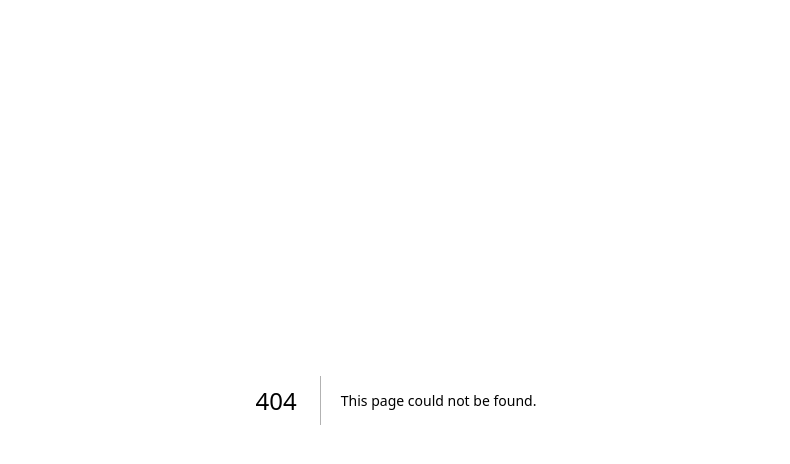
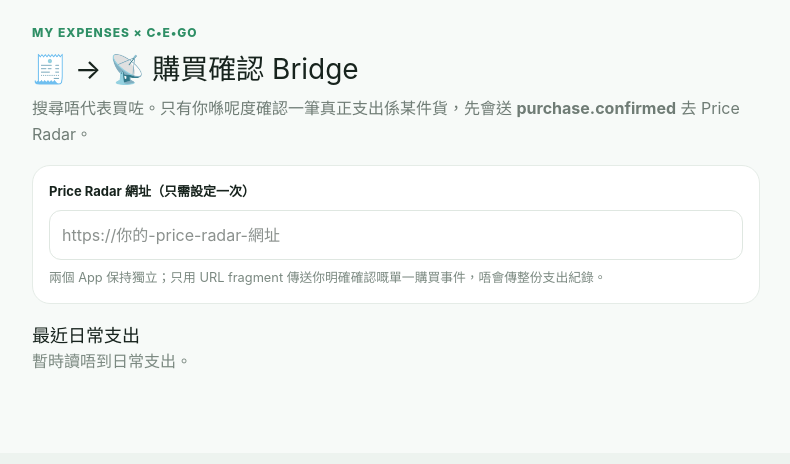
Before and after one commit to antony0899hk/my-expenses, a Next.js app: page /radar-bridge in a window 1280 px wide. Before the commit this address had no page. Shown: the top 464 px of the page, without its empty margins (244-1034 px from the left). Built offline with nearby package versions, Linux system fonts and the light colour scheme.

Commit message:
Add safe Price Radar purchase confirmation bridge

```diff
--- /dev/null
+++ b/app/radar-bridge/page.tsx
@@ -0,0 +1,106 @@
+"use client";
+
+import { useEffect, useMemo, useState } from "react";
+
+type Expense = { id:string; amount:number; currency:string; categoryId:string; subcategory?:string; date:string; note:string; expenseType?:string };
+type Category = { id:string; name:string };
+type Snapshot = { expenses?:Expense[]; categories?:Category[] };
+
+type PurchaseEvent = {
+  type:"purchase.confirmed";
+  eventVersion:1;
+  eventId:string;
+  expenseId:string;
+  productName:string;
+  purchaseDate:string;
+  amount:number;
+  currency:string;
+  category?:string;
+  subcategory?:string;
+  source:"my-expenses-user-confirmed";
+  confidence:1;
+  createdAt:string;
+};
+
+const SNAPSHOT_KEY="antony-app-data-v5";
+const RADAR_URL_KEY="cego-price-radar-url";
+const makeId=()=>`purchase-${Date.now().toString(36)}-${Math.random().toString(36).slice(2,8)}`;
+
+export default function RadarBridge(){
+  const [snapshot,setSnapshot]=useState<Snapshot>({});
+  const [radarUrl,setRadarUrl]=useState("");
+  const [editing,setEditing]=useState<Expense|null>(null);
+  const [productName,setProductName]=useState("");
+  const [message,setMessage]=useState("");
+
+  useEffect(()=>{
+    try{
+      const raw=localStorage.getItem(SNAPSHOT_KEY);
+      if(raw)setSnapshot(JSON.parse(raw));
+      setRadarUrl(localStorage.getItem(RADAR_URL_KEY)||"");
+    }catch{/* keep bridge usable even if old storage is malformed */}
+  },[]);
+
+  const categories=useMemo(()=>new Map((snapshot.categories||[]).map(c=>[c.id,c.name])),[snapshot.categories]);
+  const recent=useMemo(()=>(snapshot.expenses||[]).filter(e=>e.expenseType!=="travel").sort((a,b)=>b.date.localeCompare(a.date)).slice(0,20),[snapshot.expenses]);
+
+  function begin(expense:Expense){
+    setEditing(expense);
+    setProductName((expense.note||expense.subcategory||categories.get(expense.categoryId)||"").trim());
+    setMessage("");
+  }
+
+  function saveRadarUrl(value:string){
+    setRadarUrl(value);
+    try{localStorage.setItem(RADAR_URL_KEY,value.trim())}catch{}
+  }
+
+  function confirm(){
+    if(!editing||!productName.trim())return;
+    const event:PurchaseEvent={
+      type:"purchase.confirmed",eventVersion:1,eventId:makeId(),expenseId:editing.id,
+      productName:productName.trim(),purchaseDate:editing.date,amount:Number(editing.amount)||0,
+      currency:editing.currency||"HKD",category:categories.get(editing.categoryId),subcategory:editing.subcategory,
+      source:"my-expenses-user-confirmed",confidence:1,createdAt:new Date().toISOString()
+    };
+    const encoded=encodeURIComponent(btoa(unescape(encodeURIComponent(JSON.stringify(event)))));
+    const base=radarUrl.trim().replace(/\/$/,"");
+    if(base){
+      localStorage.setItem(RADAR_URL_KEY,base);
+      window.location.href=`${base}/expenses-bridge.html#event=${encoded}`;
+      return;
+    }
+    navigator.clipboard?.writeText(JSON.stringify(event,null,2)).then(()=>setMessage("已建立 purchase.confirmed；設定 Radar 網址後可以一鍵送過去。"));
+  }
+
+  return <main style={{maxWidth:760,margin:"0 auto",padding:"24px 16px 80px",fontFamily:"-apple-system,BlinkMacSystemFont,'PingFang HK',sans-serif"}}>
+    <p style={{fontSize:12,fontWeight:800,color:"#2f8f66",letterSpacing:1}}>MY EXPENSES × C•E•GO</p>
+    <h1 style={{margin:"6px 0",fontSize:28}}>🧾 → 📡 購買確認 Bridge</h1>
+    <p style={{color:"#6f7c75",lineHeight:1.6}}>搜尋唔代表買咗。只有你喺呢度確認一筆真正支出係某件貨，先會送 <b>purchase.confirmed</b> 去 Price Radar。</p>
+
+    <section style={{background:"white",border:"1px solid #e5ece7",borderRadius:18,padding:16,margin:"18px 0"}}>
+      <label style={{display:"block",fontWeight:750,fontSize:13}}>Price Radar 網址（只需設定一次）</label>
+      <input value={radarUrl} onChange={e=>saveRadarUrl(e.target.value)} placeholder="https://你的-price-radar-網址" style={{width:"100%",marginTop:8,padding:12,border:"1px solid #dfe7e1",borderRadius:12}} />
+      <small style={{display:"block",marginTop:8,color:"#7b8981"}}>兩個 App 保持獨立；只用 URL fragment 傳送你明確確認嘅單一購買事件，唔會傳整份支出紀錄。</small>
+    </section>
+
+    <h2 style={{fontSize:18}}>最近日常支出</h2>
+    <div style={{display:"grid",gap:10}}>{recent.length?recent.map(e=><button key={e.id} onClick={()=>begin(e)} style={{textAlign:"left",background:"white",border:"1px solid #e5ece7",borderRadius:16,padding:14,cursor:"pointer"}}>
+      <strong>{categories.get(e.categoryId)||"未分類"}{e.subcategory?` · ${e.subcategory}`:""}</strong>
+      <div style={{marginTop:5,color:"#66736c",fontSize:13}}>{e.date} · {e.currency} {Number(e.amount).toLocaleString()} {e.note?`· ${e.note}`:""}</div>
+      <div style={{marginTop:8,color:"#2f8f66",fontWeight:750,fontSize:12}}>確認呢筆包含常買貨品 →</div>
+    </button>):<p style={{color:"#7b8981"}}>暫時讀唔到日常支出。</p>}</div>
+
+    {editing&&<div style={{position:"fixed",inset:0,background:"#10201888",display:"flex",alignItems:"end",justifyContent:"center",zIndex:20}}>
+      <div style={{width:"100%",maxWidth:760,background:"#f7faf8",borderRadius:"24px 24px 0 0",padding:"20px 18px 28px"}}>
+        <h2 style={{marginTop:0}}>確認真正買咗乜</h2>
+        <p style={{fontSize:13,color:"#66736c"}}>{editing.date} · {editing.currency} {Number(editing.amount).toLocaleString()}</p>
+        <label style={{fontSize:13,fontWeight:750}}>貨品名稱／規格</label>
+        <input autoFocus value={productName} onChange={e=>setProductName(e.target.value)} placeholder="例如：維記鮮奶 946ml" style={{width:"100%",margin:"8px 0 14px",padding:13,border:"1px solid #dce5df",borderRadius:12}} />
+        <button onClick={confirm} disabled={!productName.trim()} style={{width:"100%",border:0,borderRadius:14,padding:14,background:"#2f8f66",color:"white",fontWeight:800}}>✓ 確認已買，送去 Price Radar</button>
+        <button onClick={()=>setEditing(null)} style={{width:"100%",border:0,background:"transparent",padding:13,color:"#66736c"}}>取消</button>
+        {message&&<p style={{fontSize:12,color:"#2f8f66"}}>{message}</p>}
+      </div>
+    </div>}
+  </main>;
+}
```
